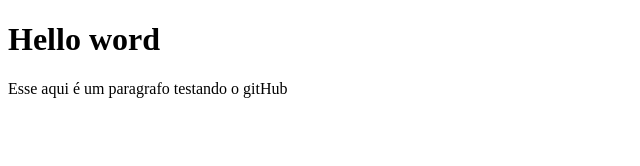
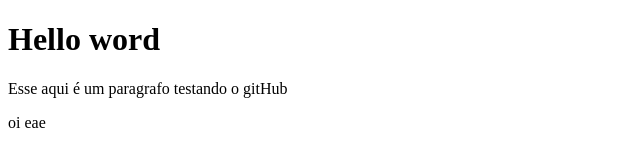
Before and after one commit to mateus2308/HelloWord, a plain HTML site: page index.html in a window 1280 px wide. Shown: the full height of the page, 0-640 px from the left. Drawn offline with Linux system fonts and the light colour scheme.

Commit message:
primeiro commit

```diff
--- a/index.html
+++ b/index.html
@@ -8,5 +8,6 @@
 <body>
     <h1>Hello word</h1>
     <p>Esse aqui é um paragrafo testando o gitHub</p>
+    <p>oi eae</p>
 </body>
 </html>
```
